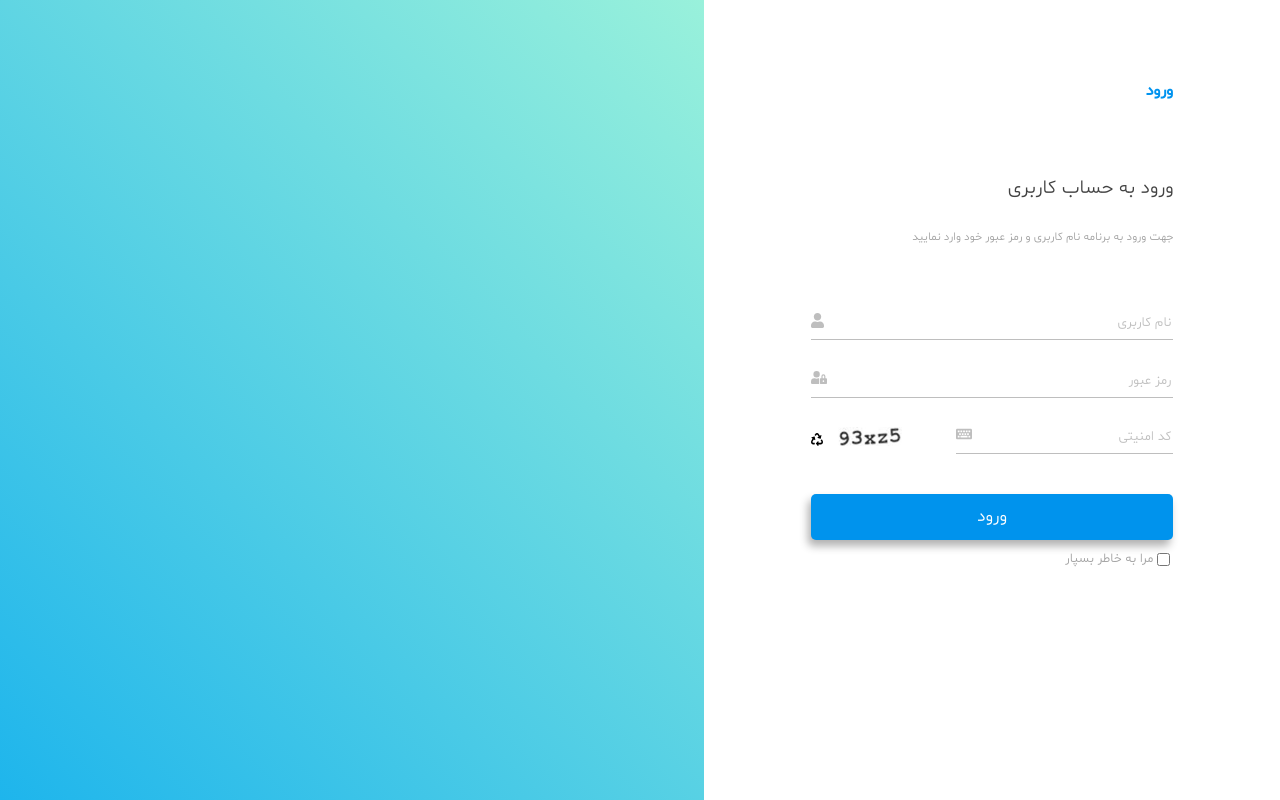
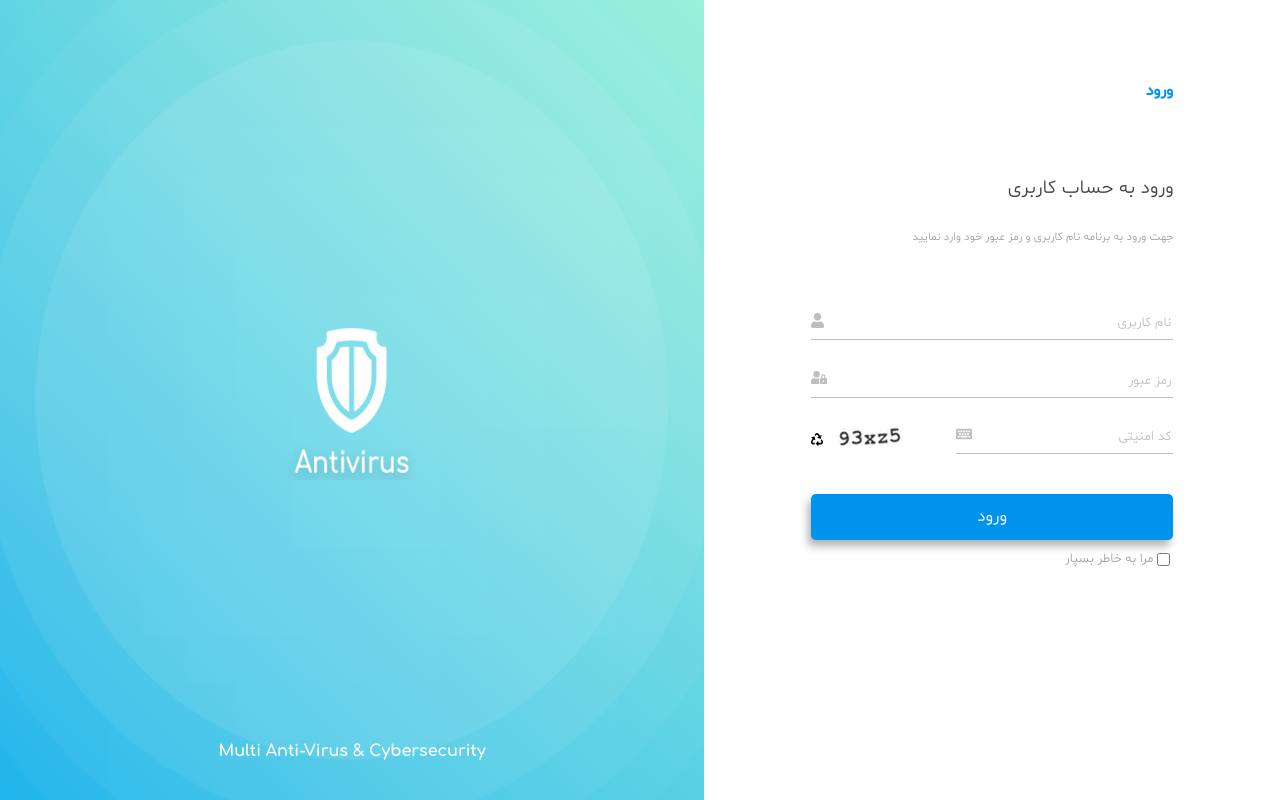
Before and after one commit to lotfazardev/maktabProject_antiVirusLoginPage, a plain HTML site: page index.html in a window 1280 px wide. Drawn offline with Linux system fonts and the light colour scheme.

Commit message:
left slide + wave animation

```diff
--- a/index.html
+++ b/index.html
@@ -55,7 +55,21 @@
                 </div>
             </div>
             <div id="leftSide">
+                <!-- <div id="logo">
+                    <img src="./Assets/PNG/Logo.png" alt="">
 
+                </div> -->
+                <div class="wave-div"></div>
+                <div id="wave2" class="wave-div"></div>
+                <div id="wave3" class="wave-div"></div>
+                <div id="wave4" class="wave-div"></div>
+                <div id="wave5" class="wave-div"></div>
+                <div class="logo">
+                    <img id="logo-img" src="./Assets/PNG/Logo.png" alt="logo">
+                </div>
+                <div id="program-name-layout">
+                    <span id="program-name">Multi Anti-Virus & Cybersecurity</span>
+                </div>
             </div>
         </div>
         <!-- <script src="" async defer></script> -->
--- a/style.css
+++ b/style.css
@@ -28,7 +28,7 @@
     src: url(./Assets/Fonts/Comfortaa-Regular.ttf);
 }
 @font-face {
-    font-family: Comfortaam;
+    font-family: Comfortaa_bold;
     src: url(./Assets/Fonts/Comfortaa-Bold.ttf);
     font-weight: bold;
 }
@@ -54,8 +54,8 @@ body{
 }
 /* ++++++++++++++++++++ right side main div +++++++++++++++ */
 #rightSide{
-    width: 45%;
-    height: 100%;
+    width: 45vw;
+    height: 100vh;
     background-color: white;
     display: flex;
     justify-content: center;
@@ -199,6 +199,7 @@ body{
     box-shadow: -3px 6px 9px 0px rgba(0,0,0,0.31);
     margin-top: 3%;
 }
+/* checkbox section */
 .checkbox-layout{
     display: flex;
     flex-direction: row;
@@ -211,7 +212,73 @@ body{
 }
 /* ++++++++++++++++++++++ left side body +++++++++++++++++++++++ */
 #leftSide{
-    width: 55%;
+    width: 55vw;
+    height: 100vh;
+    background: linear-gradient(45deg, rgba(30,181,236,1) 0%, rgba(153,241,219,1) 100%);
+    display: flex;
+    position: relative;
+    flex-direction: column;
+    align-content: center;
+    justify-content: center;
+    overflow: hidden;
+}
+#logo{
+    display: flex;
+    flex-direction: row;
+    justify-content: center;
+    position: sticky;
+}
+#logo-img{
+    width: 10vw;
+    height: 20vh;
+}
+.wave-div {
+    background-color:white;
+    border-radius: 50%;
     height: 100%;
-    background: linear-gradient(45deg, rgba(30,181,236,1) 0%, rgba(153,241,219,1) 100%);
+    width: 100%;
+    position:absolute;
+    left:0;
+    top:0;
+    -webkit-animation: pulsate 5s ease-out;
+    -webkit-animation-iteration-count: infinite;
+    opacity: 0.0;
+    -webkit-animation-delay: 1s;
 }
+#wave2{
+    -webkit-animation-delay: 1.5s;
+}
+#wave3{
+    -webkit-animation-delay: 2s;
+}
+#wave4{
+    -webkit-animation-delay: 2.5s;
+}
+#wave5{
+    -webkit-animation-delay: 3s;
+}
+.logo{
+    display: flex;
+    justify-content: center;
+    align-items: center;
+    overflow: hidden;
+}
+@-webkit-keyframes pulsate {
+    0% {-webkit-transform: scale(0.1, 0.1); opacity: 0.2;}
+    100% {-webkit-transform: scale(1.5, 1.5); opacity: 0.0;}
+}
+#program-name-layout{
+    position: absolute;
+    width: 100%;
+    height: 100%;
+    display: flex;
+    flex-direction: column;
+    align-items: center;
+    padding: 5vh;
+    justify-content: flex-end;
+}
+#program-name{
+    white-space: nowrap;
+    font-family: Comfortaa_bold;
+    color: white;
+}
```
